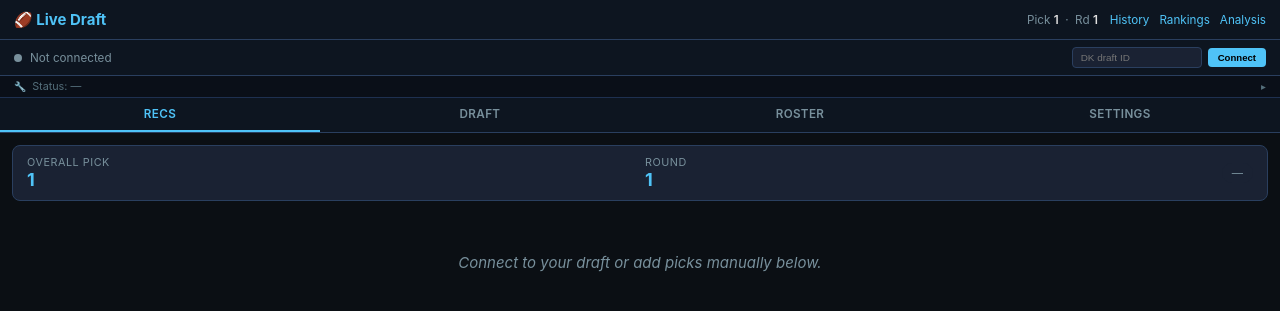
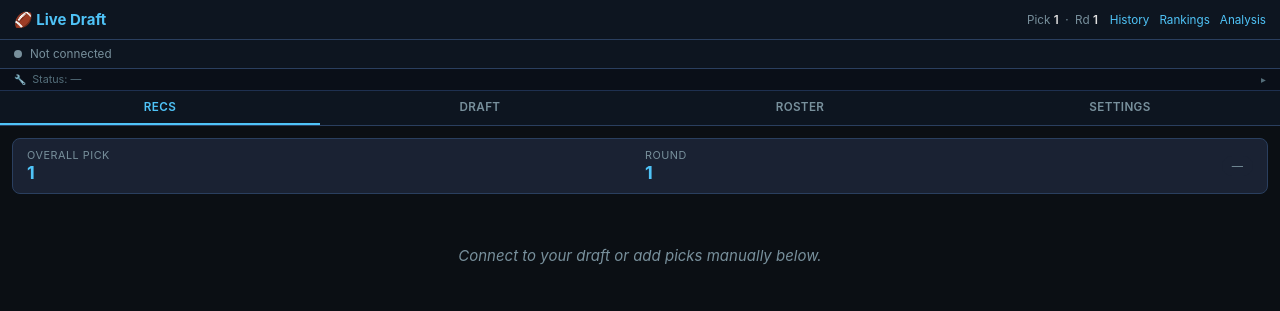
Before and after one commit to jvonderhoff/best-ball-draft-assistant, a Flask app: page /recommend in a window 1280 px wide. Shown: the top 311 px of the page. Run offline with Flask 3, Linux system fonts and the light colour scheme; parts of the project's set-up code (start-up, migrations or seed data) failed here and were passed over.

Commit message:
Remove manual draft ID input and Connect button from Live Draft sync bar
Picks are pulled automatically via the extension — no need for manual entry.

Co-Authored-By: Claude Sonnet 4.6 <noreply@anthropic.com>

```diff
--- a/best-ball-draft/templates/recommend.html
+++ b/best-ball-draft/templates/recommend.html
@@ -69,20 +69,6 @@
     .sync-dot.manual { background: var(--orange); }
     .sync-label { color: var(--muted); flex: 1; }
     .sync-label b { color: var(--text); }
-    .sync-input-row {
-      display: flex;
-      gap: 6px;
-      align-items: center;
-    }
-    .sync-input-row input {
-      width: 130px;
-      padding: 4px 8px;
-      background: var(--card);
-      border: 1px solid var(--border);
-      border-radius: 4px;
-      color: var(--text);
-      font-size: 0.85em;
-    }
     .sync-btn {
       padding: 4px 10px;
       background: var(--accent);
@@ -275,10 +261,6 @@
 <div class="sync-bar">
   <div class="sync-dot" id="syncDot"></div>
   <div class="sync-label" id="syncLabel">Not connected</div>
-  <div class="sync-input-row" id="syncInputRow">
-    <input type="text" id="draftIdInput" placeholder="DK draft ID" inputmode="numeric">
-    <button class="sync-btn" id="connectBtn">Connect</button>
-  </div>
   <button class="sync-btn disconnect" id="disconnectBtn" style="display:none">← Drafts</button>
 </div>
 <div id="bookmarkletHint" style="display:none;background:#1a1206;border-bottom:1px solid #5d4037;padding:6px 14px;font-size:0.78em;color:#ff9800;">
@@ -537,11 +519,7 @@ async function checkDKAuth() {
   } catch { /* ignore */ }
 }
 
-// Restore connection on page load if we had one
-if (syncDraftId) {
-  document.getElementById('draftIdInput').value = syncDraftId;
-  // startSync called after PLAYERS loaded
-}
+// Restore connection on page load if we had one — startSync called after PLAYERS loaded
 
 function startSync(draftId) {
   syncDraftId = draftId.trim();
@@ -552,9 +530,7 @@ function startSync(draftId) {
   saveState();
   // Show draft view (hideDraftList clears all inline display overrides)
   hideDraftList();
-  document.getElementById('syncInputRow').style.display  = 'none';
   document.getElementById('disconnectBtn').style.display = '';
-  document.getElementById('draftIdInput').value = syncDraftId;
   if (syncInterval) clearInterval(syncInterval);
   pollSync();
   syncInterval = setInterval(pollSync, 5000);
@@ -569,9 +545,7 @@ function stopSync() {
 }
 
 function showDraftList() {
-  document.getElementById('syncInputRow').style.display  = '';
   document.getElementById('disconnectBtn').style.display = 'none';
-  document.getElementById('draftIdInput').value = '';
   document.getElementById('draftListView').style.display = '';
   document.getElementById('debugBar').style.display = 'none';
   document.getElementById('bookmarkletHint').style.display = 'none';
@@ -895,14 +869,6 @@ function updateSyncUI(connected, labelText) {
   lbl.innerHTML = labelText;
 }
 
-document.getElementById('connectBtn').addEventListener('click', () => {
-  const val = document.getElementById('draftIdInput').value.trim();
-  if (!val) return;
-  startSync(val);
-});
-document.getElementById('draftIdInput').addEventListener('keydown', e => {
-  if (e.key === 'Enter') document.getElementById('connectBtn').click();
-});
 document.getElementById('disconnectBtn').addEventListener('click', stopSync);
 
 // (findDraftsBtn removed — draft list is now shown as main view when not connected)
@@ -1173,9 +1139,7 @@ loadPlayers();
 if (syncDraftId) {
   // Had a previous draft — reconnect UI immediately (sync starts after players load)
   hideDraftList();
-  document.getElementById('syncInputRow').style.display  = 'none';
   document.getElementById('disconnectBtn').style.display = '';
-  document.getElementById('draftIdInput').value = syncDraftId;
 } else {
   showDraftList();
 }
```
